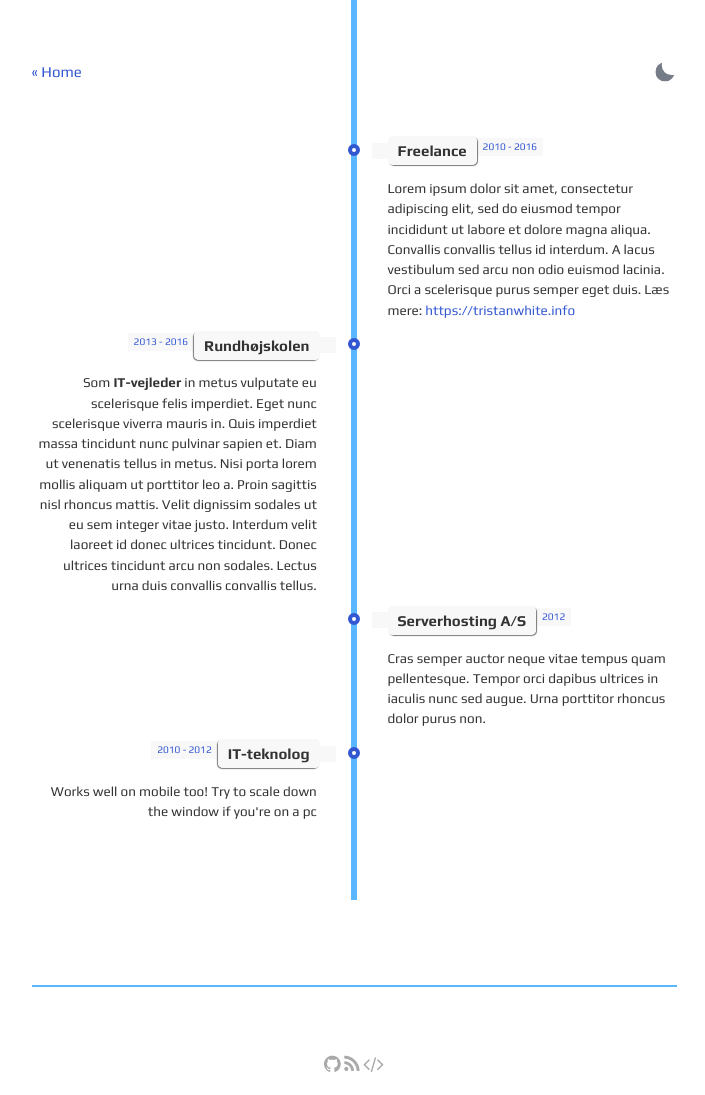
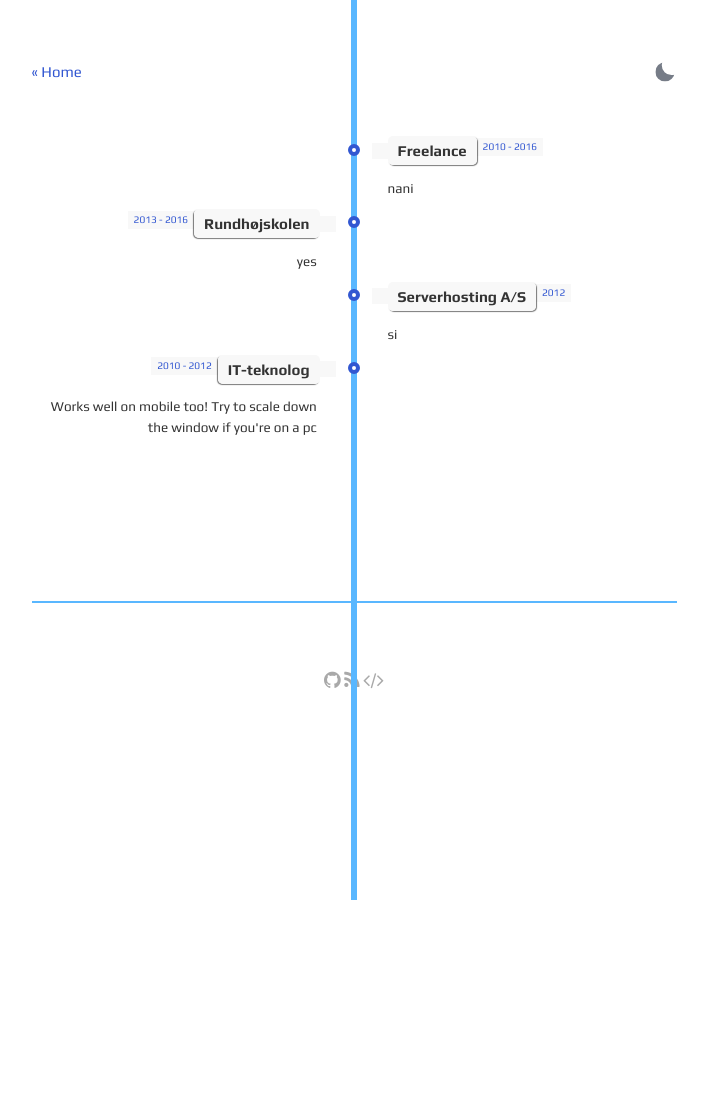
Before and after one commit to xibeifenghenhaohe/xibeifenghenhaohe.github.io, a Jekyll site: the page built from about.html, in a window 1280 px wide. Shown: the whole page, without its empty margins (286-991 px from the left). Built offline with Jekyll 4.4.1, drawn with Linux system fonts in a browser that asks for light colours; after the commit the page ends 900 px from its top, so only the background shows below that.

Commit message:
Update about.html

```diff
--- a/about.html
+++ b/about.html
@@ -24,10 +24,7 @@ layout: default
                     <span class="time-wrapper"><span class="time">2010 - 2016</span></span>
                 </div>
                 <div class="desc">
-                    Lorem ipsum dolor sit amet, consectetur adipiscing elit, sed do eiusmod tempor incididunt
-                    ut labore et dolore magna aliqua. Convallis convallis tellus id interdum. A lacus
-                    vestibulum sed arcu non odio euismod lacinia. Orci a scelerisque purus semper eget duis.
-                    Læs mere: <a href="https://tristanwhite.info" target="_top">https://tristanwhite.info</a>
+                    nani
                 </div>
             </div>
         </li>
@@ -40,12 +37,7 @@ layout: default
                     <span class="time-wrapper"><span class="time">2013 - 2016</span></span>
                 </div>
                 <div class="desc">
-                    Som <strong>IT-vejleder</strong> in metus vulputate eu scelerisque felis imperdiet.
-                    Eget nunc scelerisque viverra mauris in. Quis imperdiet massa tincidunt nunc pulvinar sapien et.
-                    Diam ut venenatis tellus in metus. Nisi porta lorem mollis aliquam ut porttitor leo a. Proin
-                    sagittis nisl rhoncus mattis. Velit dignissim sodales ut eu sem integer vitae justo. Interdum
-                    velit laoreet id donec ultrices tincidunt. Donec ultrices tincidunt arcu non sodales.
-                    Lectus urna duis convallis convallis tellus.
+                    yes
                 </div>
             </div>
         </li>
@@ -58,8 +50,7 @@ layout: default
                     <span class="time-wrapper"><span class="time">2012</span></span>
                 </div>
                 <div class="desc">
-                    Cras semper auctor neque vitae tempus quam pellentesque. Tempor orci dapibus ultrices
-                    in iaculis nunc sed augue. Urna porttitor rhoncus dolor purus non.
+                    si
                 </div>
             </div>
         </li>
```
